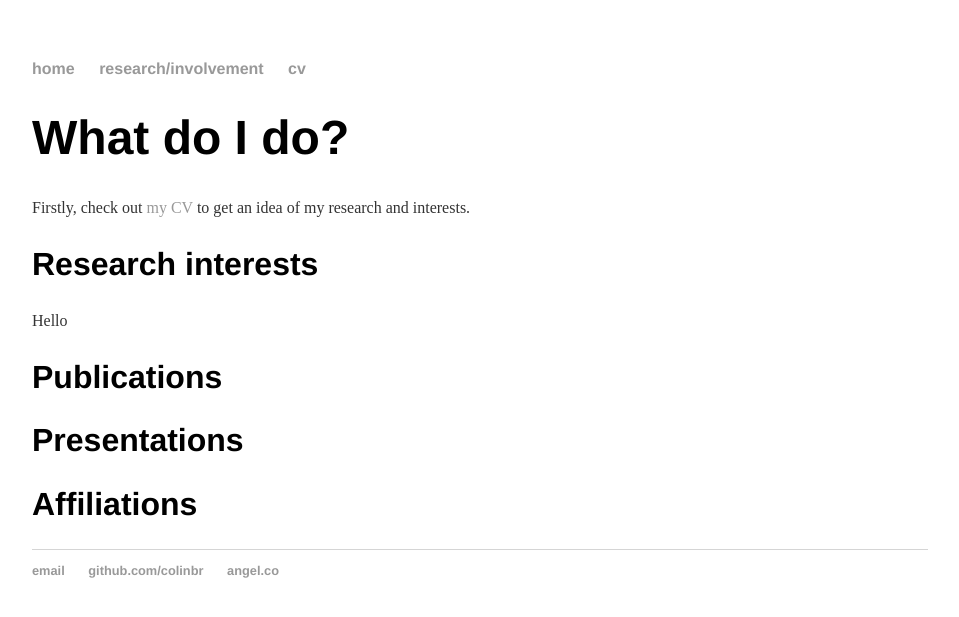
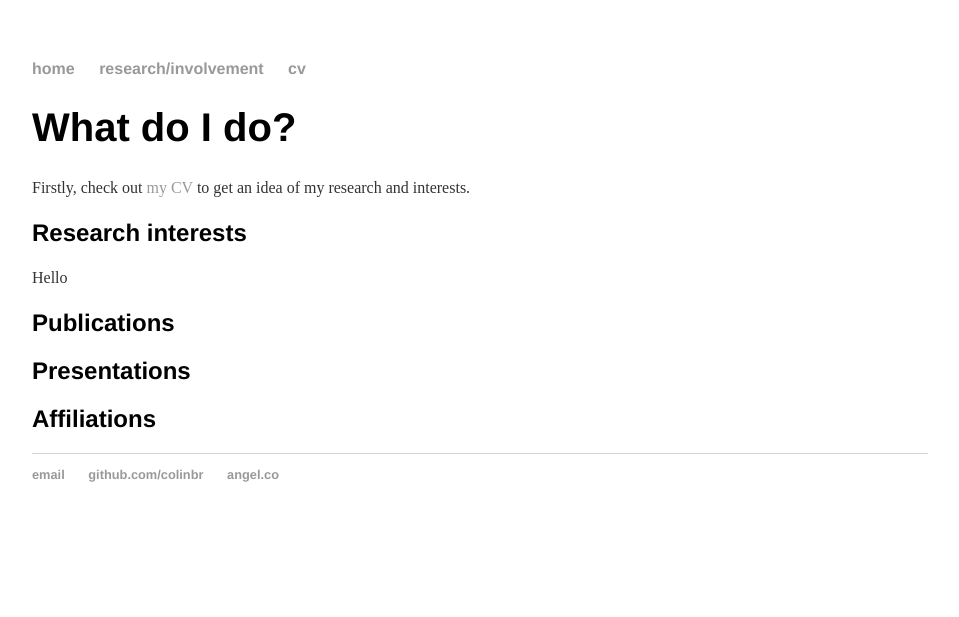
Before and after one commit to colinbr/OLD-colinbr.github.io, a Jekyll site: the page built from research/index.html, in a window 1280 px wide. Shown: the top 617 px of the page, without its empty margins (160-1119 px from the left). Built offline with Jekyll 4.4.1, drawn with Linux system fonts in a browser that asks for light colours.

Commit message:
Update main.css

```diff
--- a/css/main.css
+++ b/css/main.css
@@ -20,12 +20,12 @@ a:hover {
     text-decoration: underline;
 }
 h1 {
-    font-size: 3em;
+    font-size: 2.5em;
     font-family:'Helvetica', 'Arial', 'Sans-Serif';
 }
 
 h2 {
-    font-size: 2em;
+    font-size: 1.5em;
     font-family:'Helvetica', 'Arial', 'Sans-Serif';
 }
 
```
